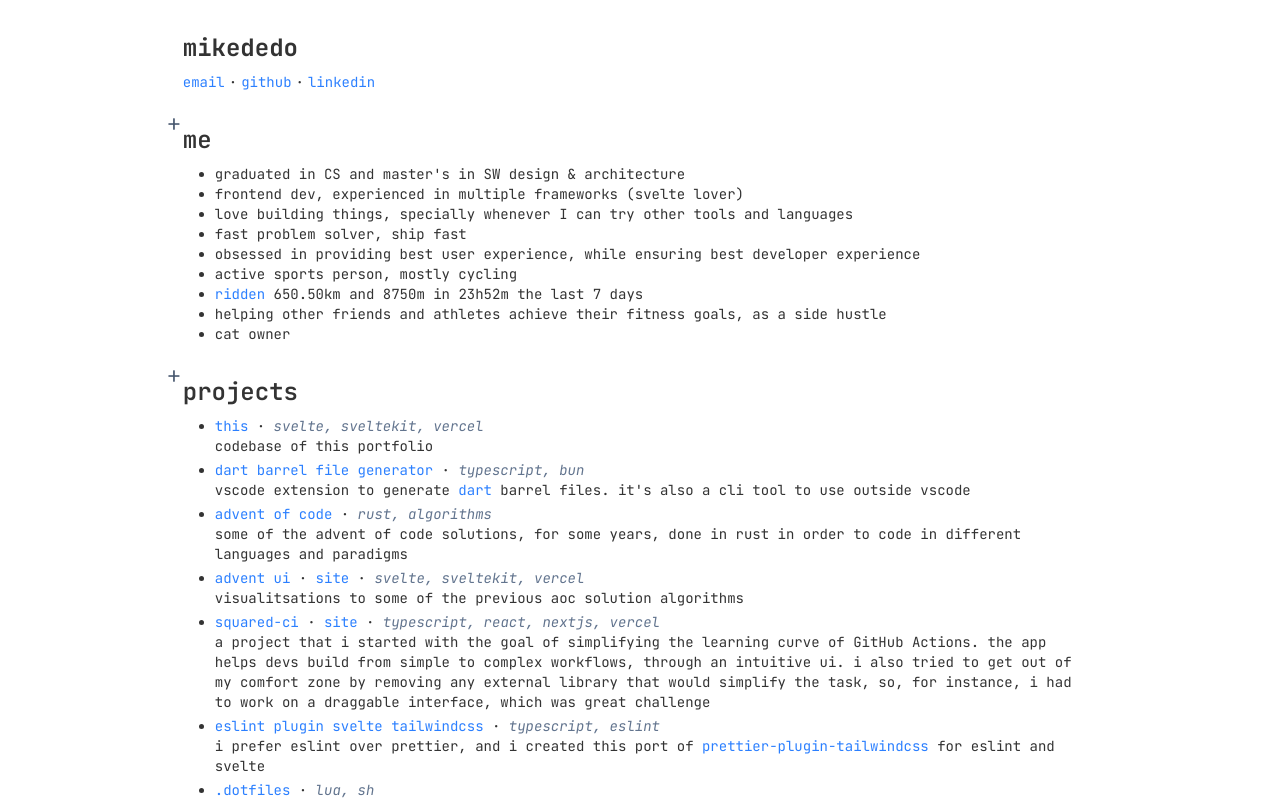
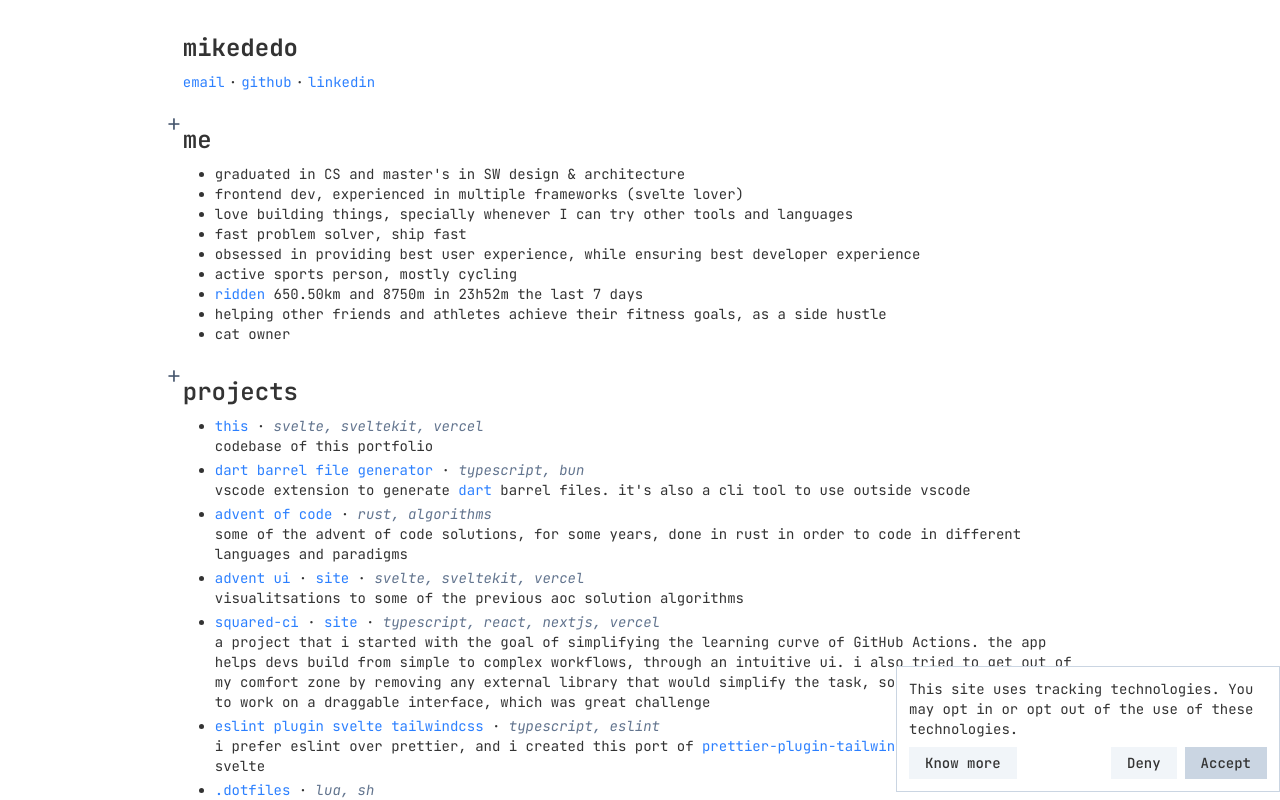
Before and after one commit to mikededo/portfolio, a SvelteKit app: page / in a window 1280 px wide. Shown: the top 800 px of the page. Built offline with nearby package versions, Linux system fonts and the light colour scheme.

Commit message:
feat: add analytics

```diff
--- a/package.json
+++ b/package.json
@@ -34,6 +34,7 @@
   },
   "type": "module",
   "dependencies": {
+    "@vercel/analytics": "1.5.0",
     "neverthrow": "^8.2.0",
     "tailwind-merge": "3.3.1",
     "tailwind-variants": "2.0.0",
--- a/src/lib/components/cookie-consent.svelte
+++ b/src/lib/components/cookie-consent.svelte
@@ -4,11 +4,11 @@
     export const DENY_ANALYTICS = 'deny-analytics';
 
     const buttonStyles = tv({
-        base: 'cursor-pointer px-4 py-1.5 transition-colors',
+        base: 'cursor-pointer px-4 py-1.5 font-medium transition-colors',
         defaultVariants: { type: 'secondary' },
         variants: {
             type: {
-                primary: 'bg-slate-300 hover:bg-slate-200',
+                primary: 'bg-slate-300 hover:bg-slate-400',
                 secondary: 'bg-slate-100 hover:bg-slate-200'
             }
         }
--- a/src/routes/+layout.svelte
+++ b/src/routes/+layout.svelte
@@ -1,7 +1,10 @@
 <script>
+    import { CookieConsent } from '$lib/components';
     import '../app.css';
 
     const { children } = $props();
 </script>
 
 {@render children()}
+
+<CookieConsent />
--- /dev/null
+++ b/src/routes/+layout.ts
@@ -0,0 +1,9 @@
+import { injectAnalytics } from '@vercel/analytics/sveltekit';
+
+import { dev } from '$app/environment';
+import { DENY_ANALYTICS } from '$lib/components';
+
+injectAnalytics({
+  beforeSend: (e) => window.localStorage.getItem(DENY_ANALYTICS) ? null : e,
+  mode: dev ? 'development' : 'production'
+});
```
Also changed, not shown: 1 other file (tests, documents, lock files or other folders).
